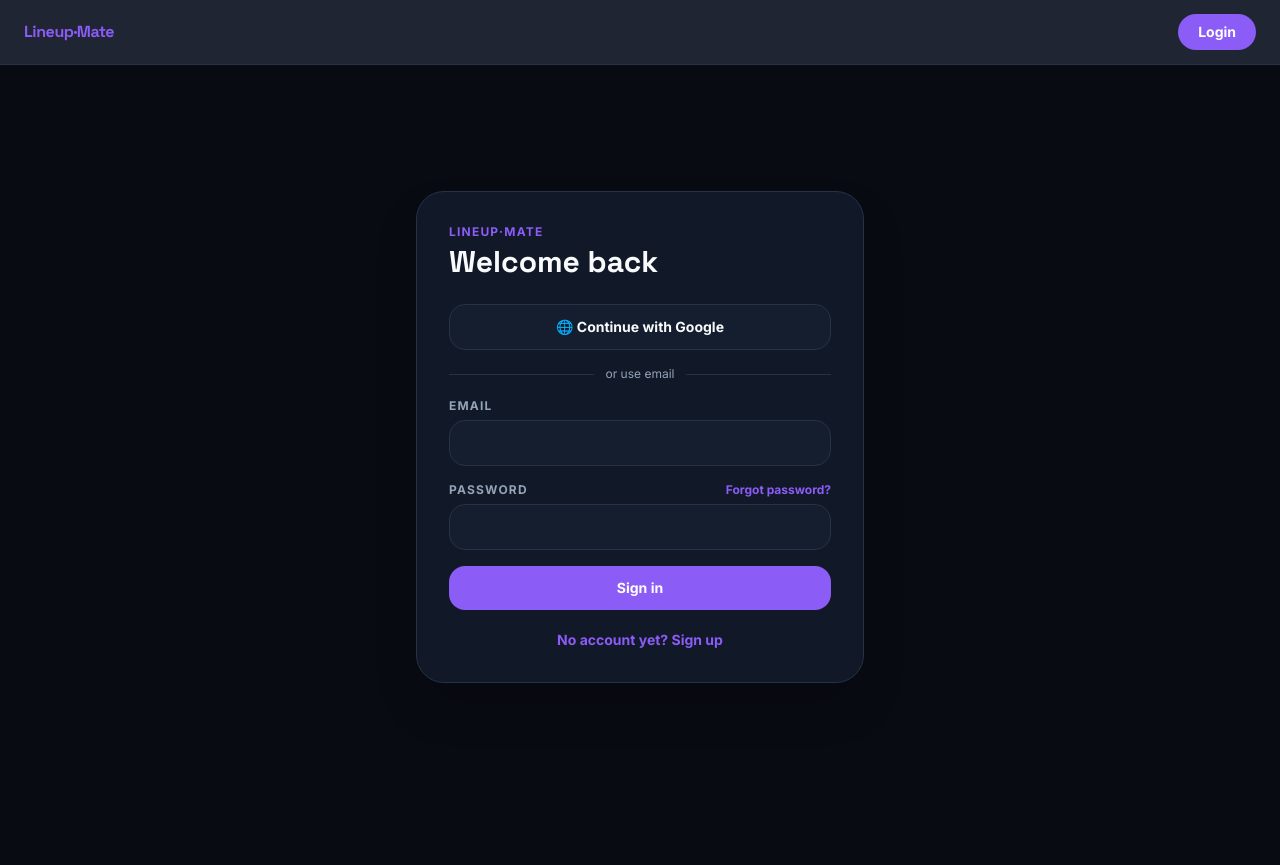
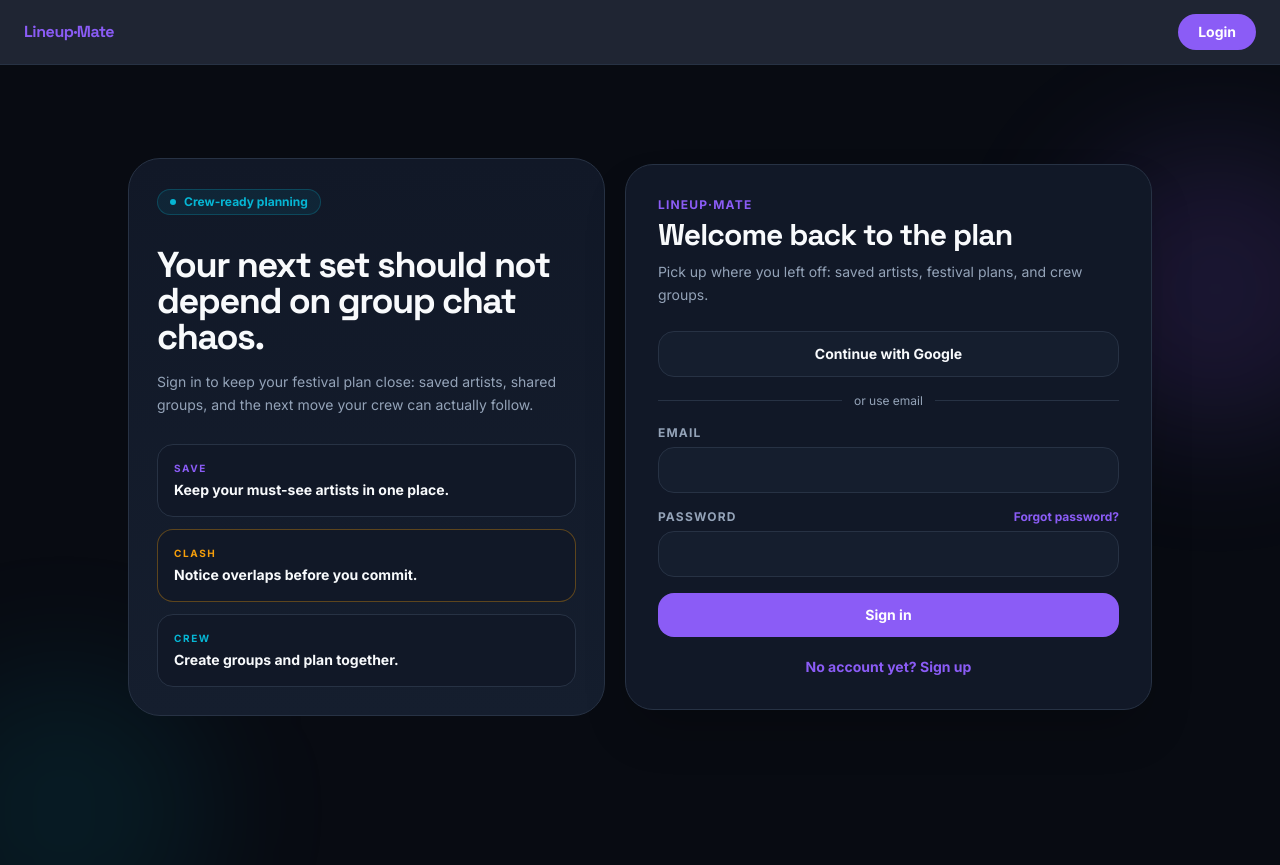
Before and after one commit to benshirom/Lineup-Mate, a Next.js app: page /login in a window 1280 px wide. Built offline with nearby package versions, Linux system fonts and the light colour scheme; no server answers.

Commit message:
Polish login page with brand marketing layer

```diff
--- a/pages/login.tsx
+++ b/pages/login.tsx
@@ -2,6 +2,7 @@ import { useEffect, useMemo, useState } from 'react';
 import { useRouter } from 'next/router';
 import { useAuth } from '@/lib/AuthContext';
 import Navbar from '@/components/Navbar';
+import Seo from '@/components/Seo';
 import { getThemeColors } from '@/lib/platform';
 
 type SocialProvider = 'google';
@@ -171,19 +172,61 @@ const LoginPage = () => {
   const inputStyle = { background: c.surf2, border: `1px solid ${c.brd}`, color: c.txt };
 
   const titles: Record<View, string> = {
-    login: 'Welcome back',
+    login: 'Welcome back to the plan',
     signup: 'Create your lineup account',
     forgot: 'Reset your password',
     'update-password': 'Choose a new password'
   };
 
+  const subtitles: Record<View, string> = {
+    login: 'Pick up where you left off: saved artists, festival plans, and crew groups.',
+    signup: 'Start saving must-see sets, spotting clashes, and planning with friends.',
+    forgot: 'We will send a reset link so you can get back to your lineup.',
+    'update-password': 'Set a fresh password and continue planning your festival.'
+  };
+
   return (
     <>
+      <Seo
+        title="Login to Lineup·Mate — Save your festival lineup"
+        description="Sign in to Lineup·Mate to save festivals, mark must-see artists, avoid schedule clashes, and plan festival lineups with friends."
+        canonicalPath="/login"
+      />
       <Navbar />
-      <main style={{ minHeight: '100vh', background: c.bg, color: c.txt }} className="mobile-shell-padding flex flex-col items-center justify-center p-4">
-        <div className="w-full max-w-md rounded-[28px] p-8 shadow-2xl" style={{ background: c.surf, border: `1px solid ${c.brd}` }}>
+      <main style={{ minHeight: '100vh', background: c.bg, color: c.txt }} className="mobile-shell-padding relative flex flex-col items-center justify-center overflow-hidden p-4">
+        <div className="pointer-events-none absolute right-[-80px] top-20 h-72 w-72 rounded-full blur-3xl" style={{ background: `${c.acc}24` }} />
+        <div className="pointer-events-none absolute bottom-[-90px] left-[-80px] h-72 w-72 rounded-full blur-3xl" style={{ background: `${c.accB}18` }} />
+
+        <div className="relative grid w-full max-w-5xl gap-5 lg:grid-cols-[0.95fr_1.05fr] lg:items-center">
+          <section className="hidden rounded-[32px] p-7 lg:block" style={{ background: `linear-gradient(180deg, ${c.surf}, ${c.surf2})`, border: `1px solid ${c.brd}` }}>
+            <div className="mb-8 inline-flex items-center gap-2 rounded-full px-3 py-1 text-xs font-black" style={{ background: `${c.accB}16`, color: c.accB, border: `1px solid ${c.accB}3d` }}>
+              <span className="h-1.5 w-1.5 rounded-full animate-pulse" style={{ background: c.accB }} />
+              Crew-ready planning
+            </div>
+            <h2 className="text-4xl font-black" style={{ fontFamily: 'Space Grotesk, Inter, sans-serif', letterSpacing: '-0.04em', lineHeight: 1 }}>
+              Your next set should not depend on group chat chaos.
+            </h2>
+            <p className="mt-4 text-sm leading-relaxed" style={{ color: c.muted }}>
+              Sign in to keep your festival plan close: saved artists, shared groups, and the next move your crew can actually follow.
+            </p>
+            <div className="mt-7 space-y-3">
+              {[
+                ['Save', 'Keep your must-see artists in one place.'],
+                ['Clash', 'Notice overlaps before you commit.'],
+                ['Crew', 'Create groups and plan together.'],
+              ].map(([label, body], index) => (
+                <div key={label} className="rounded-2xl p-4" style={{ background: c.surf, border: `1px solid ${index === 1 ? `${c.warning}55` : c.brd}` }}>
+                  <p className="text-[10px] font-black uppercase tracking-[0.16em]" style={{ color: index === 1 ? c.warning : index === 2 ? c.accB : c.acc }}>{label}</p>
+                  <p className="mt-1 text-sm font-bold" style={{ color: c.txt }}>{body}</p>
+                </div>
+              ))}
+            </div>
+          </section>
+
+          <section className="w-full rounded-[28px] p-6 shadow-2xl sm:p-8" style={{ background: c.surf, border: `1px solid ${c.brd}` }}>
             <div className="mb-1 text-xs font-extrabold uppercase tracking-widest" style={{ color: c.acc }}>Lineup·Mate</div>
-          <h1 className="mb-6 text-3xl font-black">{titles[view]}</h1>
+            <h1 className="text-3xl font-black" style={{ fontFamily: 'Space Grotesk, Inter, sans-serif', letterSpacing: '-0.03em' }}>{titles[view]}</h1>
+            <p className="mb-6 mt-2 text-sm leading-relaxed" style={{ color: c.muted }}>{subtitles[view]}</p>
 
             {message && <div className="mb-4 rounded-2xl p-3 text-sm font-bold" style={{ background: '#16a34a20', color: '#16a34a', border: '1px solid #16a34a40' }}>{message}</div>}
             {error && <div className="mb-4 rounded-2xl p-3 text-sm font-bold" style={{ background: '#dc262620', color: '#ef4444', border: '1px solid #dc262640' }}>{error}</div>}
@@ -191,7 +234,7 @@ const LoginPage = () => {
             {view !== 'forgot' && view !== 'update-password' && (
               <>
                 <button type="button" disabled={socialLoading !== null || submitting} onClick={() => handleSocialLogin('google')} className="mb-4 w-full rounded-2xl px-4 py-3 text-sm font-bold transition hover:opacity-80 disabled:opacity-50" style={{ background: c.surf2, border: `1px solid ${c.brd}`, color: c.txt }}>
-                {socialLoading === 'google' ? 'Redirecting…' : '🌐  Continue with Google'}
+                  {socialLoading === 'google' ? 'Redirecting…' : 'Continue with Google'}
                 </button>
                 <div className="mb-4 flex items-center gap-3">
                   <div className="h-px flex-1" style={{ background: c.brd }} />
@@ -246,6 +289,7 @@ const LoginPage = () => {
               {view === 'signup' && <button type="button" onClick={() => { reset(); setView('login'); }} className="font-bold hover:opacity-80" style={{ color: c.acc }}>Already have an account? Sign in</button>}
               {(view === 'forgot' || view === 'update-password') && <button type="button" onClick={() => { reset(); setView('login'); }} className="font-bold hover:opacity-80" style={{ color: c.muted }}>← Back to sign in</button>}
             </div>
+          </section>
         </div>
       </main>
     </>
```
Lines whose indentation alone changed are shown as unchanged.
